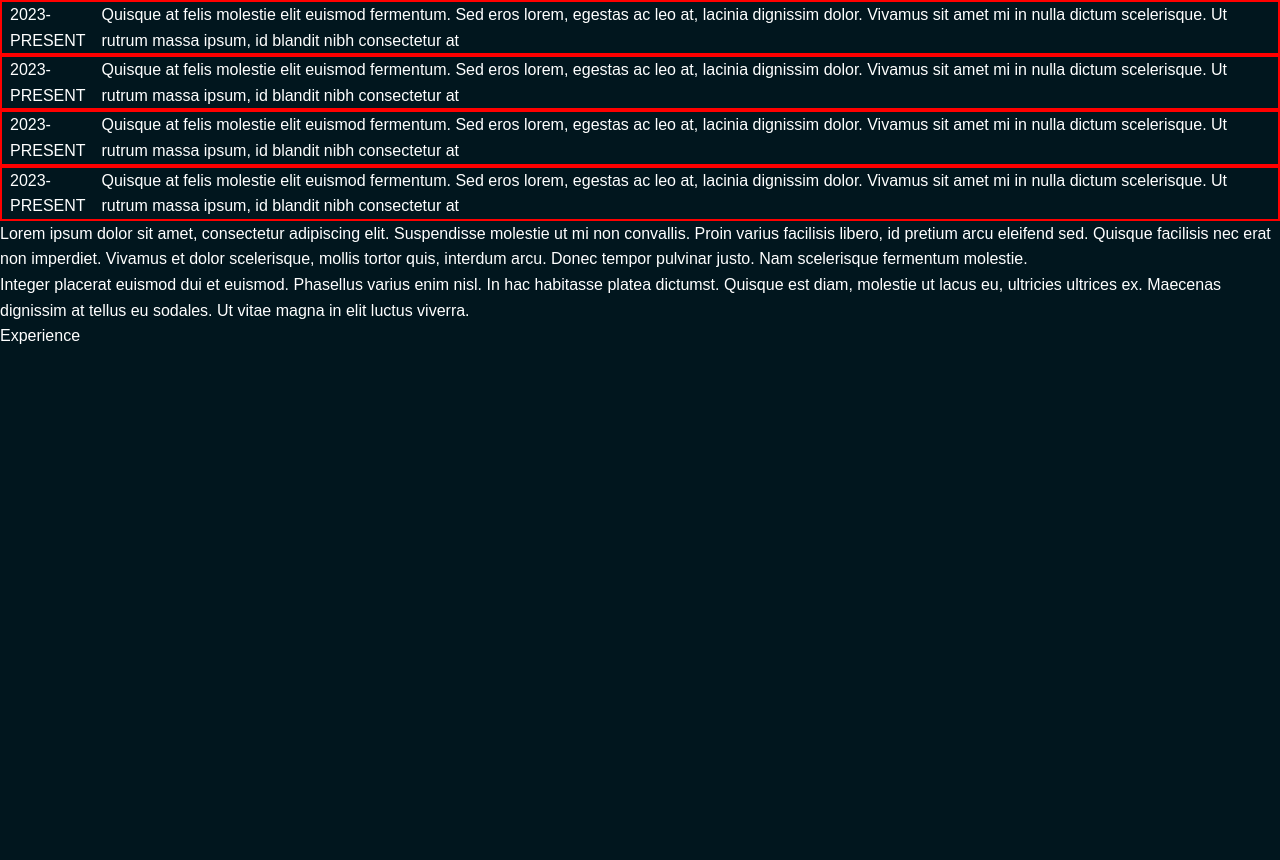
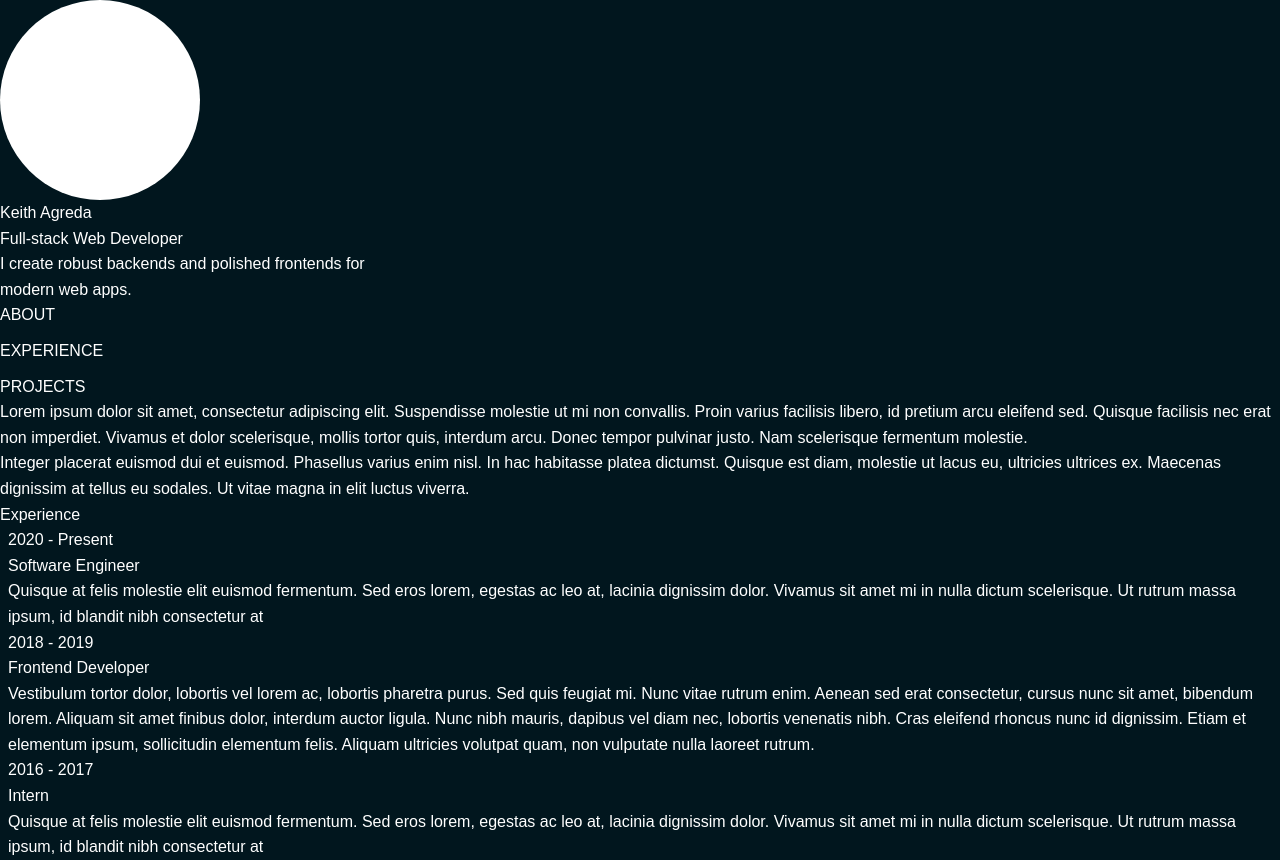
Before and after one commit to keithagreda/kagreda, a Next.js app in the folder keithagreda/: page / in a window 1280 px wide. Before the commit the page ends 800 px from the top, so only its background shows below. Built offline with nearby package versions, Linux system fonts and the light colour scheme.

Commit message:
update-experience-card-ui

```diff
--- a/keithagreda/src/app/components/ExperienceCard.module.css
+++ b/keithagreda/src/app/components/ExperienceCard.module.css
@@ -1,8 +1,7 @@
 .card {
   display: flex;
-  flex-direction: row;
+  flex-direction: column;
   width: 100%;
-  border: solid 2px red;
   padding: 0px 0.5rem;
 }
 
--- a/keithagreda/src/app/components/ExperienceCard.tsx
+++ b/keithagreda/src/app/components/ExperienceCard.tsx
@@ -1,15 +1,18 @@
 import React from "react";
 import style from "./ExperienceCard.module.css";
+import { Experience } from "../experience/page";
 
-const ExperienceCard = () => {
+const ExperienceCard: React.FC<Experience> = ({
+  tenure,
+  description,
+  name,
+}) => {
   return (
     <div className={`${style.card} gap-4`}>
-      <div className="">2023-PRESENT</div>
+      <div className="text-sm">{tenure}</div>
+      <div className="text-base font-semibold">{name}</div>
       <div className="text-left">
-        Quisque at felis molestie elit euismod fermentum. Sed eros lorem,
-        egestas ac leo at, lacinia dignissim dolor. Vivamus sit amet mi in nulla
-        dictum scelerisque. Ut rutrum massa ipsum, id blandit nibh consectetur
-        at
+        <p>{description}</p>
       </div>
     </div>
   );
--- a/keithagreda/src/app/experience/page.tsx
+++ b/keithagreda/src/app/experience/page.tsx
@@ -1,8 +1,45 @@
 import React from "react";
+import ExperienceCard from "../components/ExperienceCard";
+
+export interface Experience {
+  tenure: string;
+  name: string;
+  description: string;
+}
+
+const exps: Experience[] = [
+  {
+    tenure: "2020 - Present ",
+    name: "Software Engineer",
+    description:
+      "Quisque at felis molestie elit euismod fermentum. Sed eros lorem, egestas ac leo at, lacinia dignissim dolor. Vivamus sit amet mi in nulla dictum scelerisque. Ut rutrum massa ipsum, id blandit nibh consectetur at",
+  },
+  {
+    tenure: "2018 - 2019",
+    name: "Frontend Developer",
+    description:
+      "Vestibulum tortor dolor, lobortis vel lorem ac, lobortis pharetra purus. Sed quis feugiat mi. Nunc vitae rutrum enim. Aenean sed erat consectetur, cursus nunc sit amet, bibendum lorem. Aliquam sit amet finibus dolor, interdum auctor ligula. Nunc nibh mauris, dapibus vel diam nec, lobortis venenatis nibh. Cras eleifend rhoncus nunc id dignissim. Etiam et elementum ipsum, sollicitudin elementum felis. Aliquam ultricies volutpat quam, non vulputate nulla laoreet rutrum.",
+  },
+  {
+    tenure: "2016 - 2017",
+    name: "Intern",
+    description:
+      "Quisque at felis molestie elit euismod fermentum. Sed eros lorem, egestas ac leo at, lacinia dignissim dolor. Vivamus sit amet mi in nulla dictum scelerisque. Ut rutrum massa ipsum, id blandit nibh consectetur at",
+  },
+];
+
 const page = () => {
   return (
-    <div>
-      <h1 className="text-4xl">Experience</h1>
+    <div className="flex flex-col gap-4">
+      <h1 className="text-xl font-semibold">Experience</h1>
+      {exps.map((exp, index) => (
+        <ExperienceCard
+          key={index}
+          tenure={exp.tenure}
+          description={exp.description}
+          name={exp.name}
+        />
+      ))}
     </div>
   );
 };
--- a/keithagreda/src/app/globals.css
+++ b/keithagreda/src/app/globals.css
@@ -32,3 +32,8 @@ body {
   background: var(--background);
   font-family: Arial, Helvetica, sans-serif;
 }
+
+.small-container {
+  width: 80%;
+  margin: 0 auto;
+}
--- a/keithagreda/src/app/page.tsx
+++ b/keithagreda/src/app/page.tsx
@@ -4,12 +4,12 @@ import Experience from "./experience/page";
 
 export default function Home() {
   return (
-    <div className="grid grid-rows-[20px_1fr_20px] items-center justify-items-center min-h-screen p-8 pb-20 gap-16 sm:p-20 font-[family-name:var(--font-geist-sans)]">
-      <main className="flex flex-col gap-8 row-start-2 items-center sm:items-start">
-        <div className="sideBar">
+    <div className="mx-auto min-h-screen max-w-screen-xl px-6 py-12 font-sans md:px-12 md:py-16 lg:py-0">
+      <main className="flex flex-col md:flex-row gap-8 row-start-2 items-center sm:items-start">
+        <div className="sideBar mt-10 pt-24 pb-24">
           <ProfileDetail />
         </div>
-        <div className="content">
+        <div className="flex gap-5 flex-col pt-24 pb-24">
           <About />
           <Experience />
         </div>
--- a/keithagreda/src/app/profile-details/page.module.css
+++ b/keithagreda/src/app/profile-details/page.module.css
@@ -10,7 +10,6 @@
   width: 200px;
   height: 200px;
   border-radius: 50vw;
-  margin: auto;
 }
 
 .basicDetails ul li {
@@ -19,8 +18,8 @@
 }
 
 .basicDetails li:hover {
-  transform: scale(1.1); /* Scale slightly larger */
-  box-shadow: 0 4px 8px rgba(0, 0, 0, 0.2); /* Optional: Add shadow */
+  transform: scale(1.1);
+  box-shadow: 0 4px 8px rgba(0, 0, 0, 0.2);
 }
 
 .basicDetails ul li:last-child {
--- a/keithagreda/src/app/profile-details/page.tsx
+++ b/keithagreda/src/app/profile-details/page.tsx
@@ -1,35 +1,29 @@
 import React from "react";
 import styles from "./page.module.css";
-import ExperienceCard from "../components/ExperienceCard";
 
 const page = () => {
   return (
-    <>
-      <ExperienceCard />
-      <ExperienceCard />
-      <ExperienceCard />
-      <ExperienceCard />
-    </>
-
-    // <header>
-    //   <div className={`${styles.basicDetails} px-2`}>
-    //     <div className={`${styles.circle}`}></div>
-    //     <div className="mt-2">
-    //       <h1 className="text-4xl font-bold">Keith Agreda</h1>
-    //       <h2 className="text-xl">Full-stack Web Developer</h2>
-    //       <p className="mt-6">
-    //         I create robust backends and polished frontends for modern web apps.
-    //       </p>
-    //     </div>
-    //     <nav className="hidden md:flex justify-center items-center mt-7">
-    //       <ul className="text-left">
-    //         <li>ABOUT</li>
-    //         <li>EXPERIENCE</li>
-    //         <li>PROJECTS</li>
-    //       </ul>
-    //     </nav>
-    //   </div>
-    // </header>
+    <header>
+      <div
+        className={`${styles.basicDetails} px-2 lg:sticky lg:top-0 lg:flex lg:max-h-screen lg:w-[48%] lg:flex-col lg:justify-between lg:py-24`}
+      >
+        <div className={`${styles.circle}`}></div>
+        <div className="mt-2">
+          <h1 className="text-4xl font-bold">Keith Agreda</h1>
+          <h2 className="text-xl">Full-stack Web Developer</h2>
+          <p className="mt-6">
+            I create robust backends and polished frontends for modern web apps.
+          </p>
+        </div>
+        <nav className="hidden md:flex mt-7">
+          <ul className="text-left">
+            <li>ABOUT</li>
+            <li>EXPERIENCE</li>
+            <li>PROJECTS</li>
+          </ul>
+        </nav>
+      </div>
+    </header>
   );
 };
 
```
